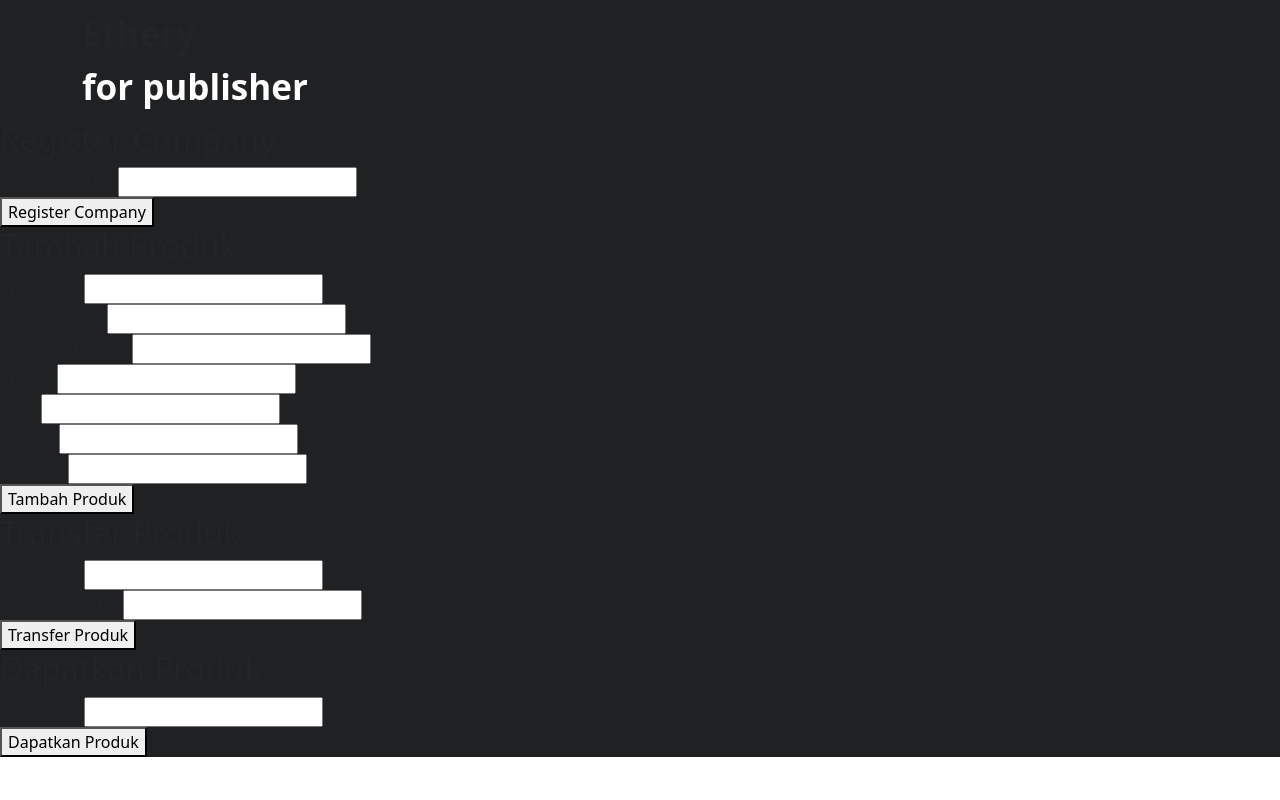
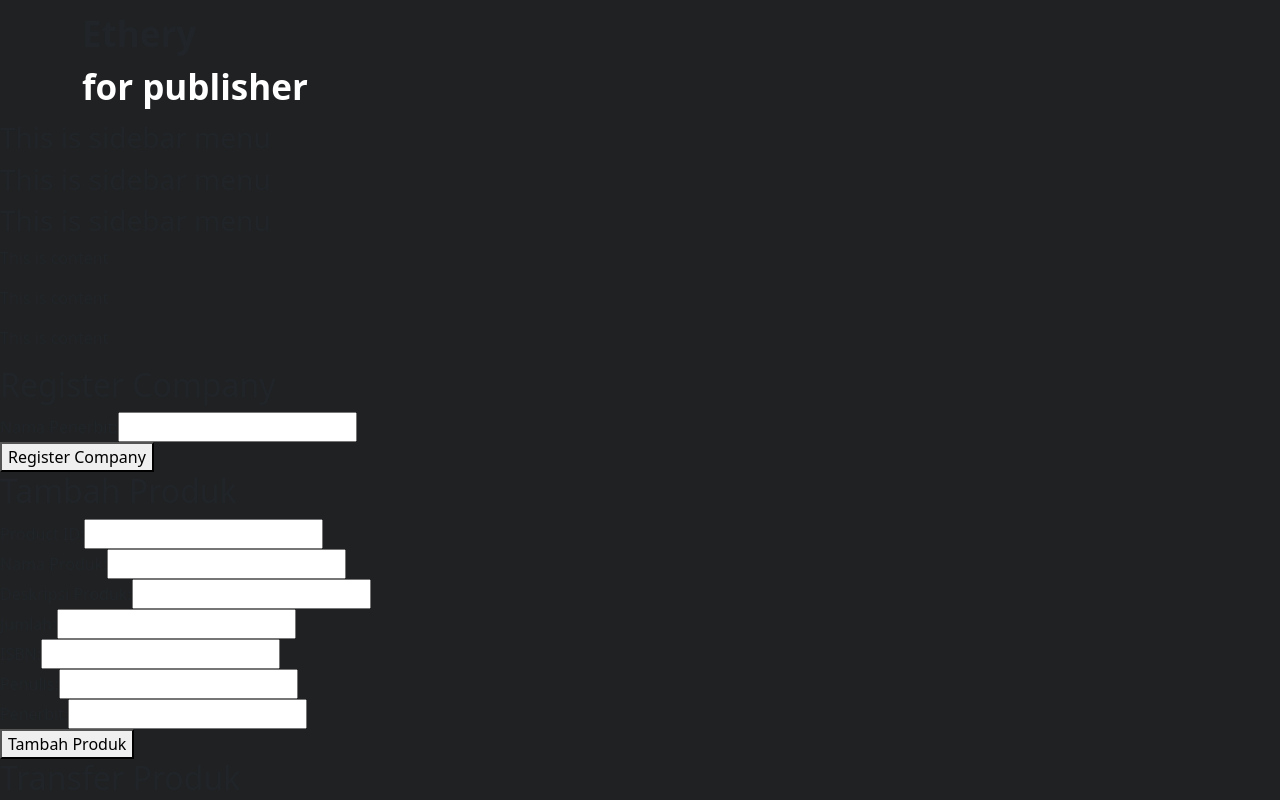
Before and after one commit to virzark/prokon, a React (Create React App) app: page / in a window 1280 px wide. Shown: the top 800 px of the page. Built offline with nearby package versions, Linux system fonts and the light colour scheme.

Commit message:
Update App.js

```diff
--- a/src/App.js
+++ b/src/App.js
@@ -1,16 +1,32 @@
 import React, { useState, useEffect } from 'react';
 //import axios from 'axios';
 //import Web3 from 'web3';
-import NavigationBar from "./components/NavigationBar"
-import "./style/penerbit.css"
+import NavigationBar from "./components/NavigationBar";
+import "./style/penerbit.css";
+import { Container } from 'react-bootstrap';
 
 function App() {
   return (
     <div className="myBG">
       <div>
-      < NavigationBar />
+        < NavigationBar />
       </div>
 
+      <div className='full-container'>
+        <div className='sidebar'>
+          {/* content */}
+          <h3>This is sidebar menu</h3>
+          <h3>This is sidebar menu</h3>
+          <h3>This is sidebar menu</h3>
+        </div>
+
+        <div className='content'>
+          {/* content */}
+          <p>This is content</p>
+          <p>This is content</p>
+          <p>This is content</p>
+        </div>
+      </div>
 
       <h2>Register Company</h2>
       <div>
```
